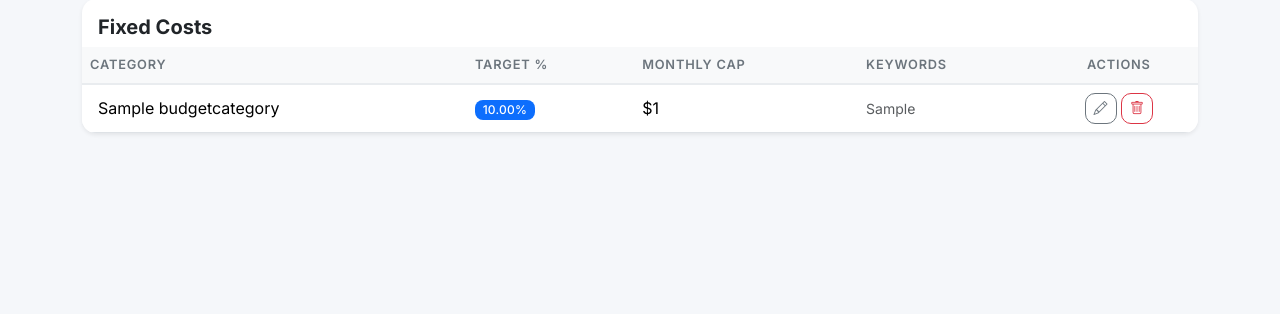
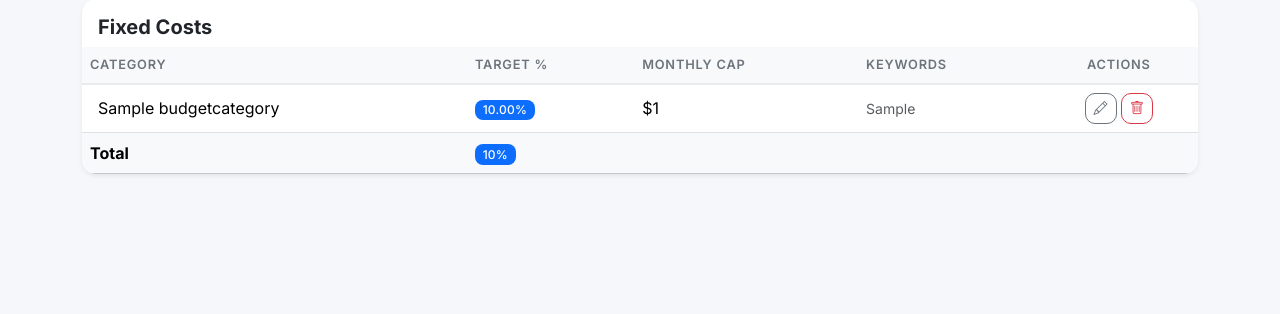
Before and after one commit to TerryLoc/Home-finance-app, a Django app: page /categories/ in a window 1280 px wide. Shown: the part 246-560 px from the top of the page. Run offline with Django 5.2, Linux system fonts and the light colour scheme; a user stored in the database is signed in; tables that the repository leaves empty hold one stand-in row (values such as "Sample post").

Commit message:
Add bucket total percentage calculation and display in categories view

```diff
--- a/tracker/templates/tracker/categories.html
+++ b/tracker/templates/tracker/categories.html
@@ -62,6 +62,15 @@
                     </tr>
                     {% endfor %}
                 </tbody>
+                {% with group.list.0.bucket as bk %}
+                <tfoot>
+                    <tr class="table-light fw-bold">
+                        <td>Total</td>
+                        <td><span class="badge bg-{{ bk|bucket_color }}">{{ bucket_totals|dict_get:bk }}%</span></td>
+                        <td colspan="3"></td>
+                    </tr>
+                </tfoot>
+                {% endwith %}
             </table>
         </div>
     </div>
--- a/tracker/templatetags/tracker_tags.py
+++ b/tracker/templatetags/tracker_tags.py
@@ -92,3 +92,11 @@ def percentage_of(value, total):
         return round((float(value) / float(total)) * 100, 1)
     except (ValueError, TypeError):
         return 0
+
+
+@register.filter
+def dict_get(d, key):
+    """Look up a key in a dictionary."""
+    if isinstance(d, dict):
+        return d.get(key, 0)
+    return 0
--- a/tracker/views.py
+++ b/tracker/views.py
@@ -536,6 +536,15 @@ class CategoryListView(LoginRequiredMixin, ListView):
             valid, msg = BudgetCategory.validate_household_allocations(household)
             ctx["allocation_valid"] = valid
             ctx["allocation_message"] = msg
+            # Compute per-bucket total percentages
+            from django.db.models import Sum
+
+            bucket_totals = (
+                BudgetCategory.objects.filter(household=household)
+                .values("bucket")
+                .annotate(total_pct=Sum("target_percentage"))
+            )
+            ctx["bucket_totals"] = {b["bucket"]: b["total_pct"] for b in bucket_totals}
         return ctx
 
 
```
